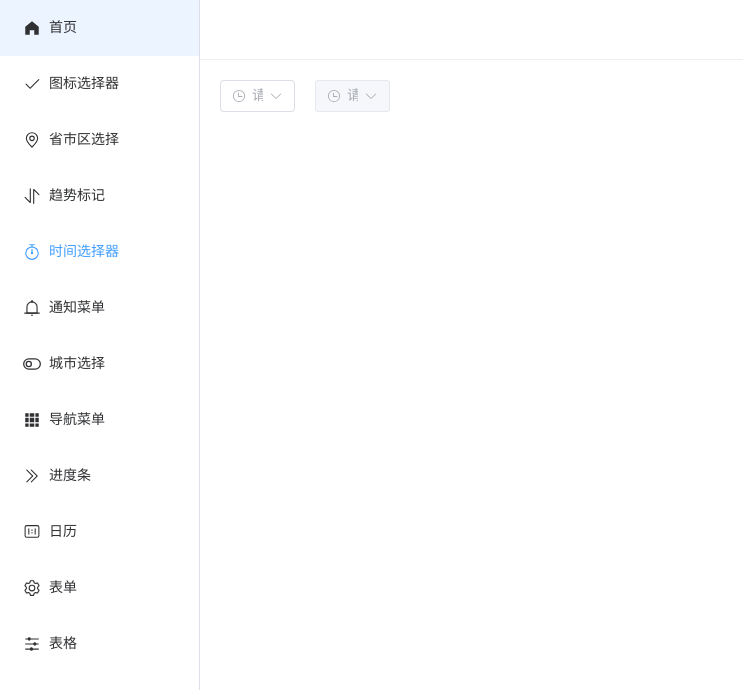
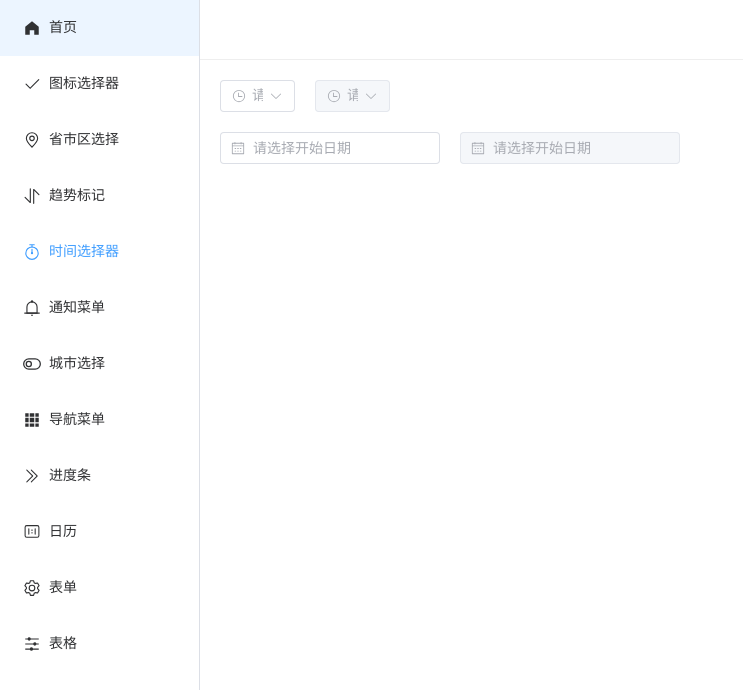
Before and after one commit to duanStar/m-element-components, a Vue app: page /chooseTime in a window 1280 px wide. Shown: the top 690 px of the page, without its empty margins (0-743 px from the left). Built offline with nearby package versions, Linux system fonts and the light colour scheme.

Commit message:
feat(*): 添加日期选择组件

```diff
--- a/src/components/chooseDate/src/index.vue
+++ b/src/components/chooseDate/src/index.vue
@@ -1,7 +1,78 @@
 <template>
-  <div></div>
+  <div style="display: flex">
+    <div style="margin-right: 20px">
+      <el-date-picker
+        v-model="startDate"
+        type="date"
+        :placeholder="startPlaceholder"
+        :disabled-date="startDisableDate"
+        v-bind="$attrs.startOptions"
+      />
+    </div>
+    <div>
+      <el-date-picker
+        v-model="endDate"
+        type="date"
+        :placeholder="endPlaceholder"
+        :disabled="endDateDisabled"
+        :disabled-date="endDisableDate"
+        v-bind="$attrs.endOptions"
+      />
+    </div>
+  </div>
 </template>
 
-<script setup lang="ts"></script>
+<script setup lang="ts">
+import { computed, ref, watch } from "vue";
+
+const { disableToday } = defineProps({
+  startPlaceholder: {
+    type: String,
+    default: "请选择开始日期",
+  },
+  endPlaceholder: {
+    type: String,
+    default: "请选择开始日期",
+  },
+  disableToday: {
+    type: Boolean,
+    default: true,
+  },
+});
+
+const chooseDateEmits = defineEmits(["startChange", "endChange"]);
+
+const startDate = ref<Date | null>(null);
+const endDate = ref<Date | null>(null);
+const endDateDisabled = computed(() => {
+  return !startDate.value;
+});
+
+function startDisableDate(time: Date) {
+  if (disableToday) {
+    return time.getTime() < Date.now() - 1000 * 60 * 60 * 24;
+  }
+}
+function endDisableDate(time: Date) {
+  if (startDate.value) {
+    return time.getTime() < startDate.value.getTime() + 1000 * 60 * 60 * 24;
+  }
+}
+watch(startDate, (val) => {
+  if (!val) {
+    endDate.value = null;
+  } else {
+    chooseDateEmits("startChange", val);
+  }
+});
+watch(endDate, (val) => {
+  if (val) {
+    chooseDateEmits("endChange", {
+      startDate: startDate.value,
+      endDate: val,
+    });
+  }
+});
+</script>
 
 <style scoped></style>
--- a/src/components/index.ts
+++ b/src/components/index.ts
@@ -7,6 +7,7 @@ import List from "./list";
 import Menu from "./menu";
 import Progress from "./progress";
 import ChooseTime from "./chooseTime";
+import ChooseDate from "./chooseDate";
 
 const components = [
   chooseArea,
@@ -17,6 +18,7 @@ const components = [
   Menu,
   Progress,
   ChooseTime,
+  ChooseDate,
 ];
 
 export default {
--- a/src/views/chooseTime/index.vue
+++ b/src/views/chooseTime/index.vue
@@ -1,26 +1,43 @@
 <template>
   <div>
     <m-choose-time
-      @start-change="handleStartTimeChange"
-      @end-change="handleEndTimeChange"
-      :startOptions="startOptions"
+      @start-change="handleStartChange"
+      @end-change="handleEndChange"
+      :startOptions="startOption"
     ></m-choose-time>
+    <div style="margin-top: 20px">
+      <m-choose-date
+        @start-change="handleStartDateChange"
+        @end-change="handleEndDateChange"
+      ></m-choose-date>
+    </div>
   </div>
 </template>
 
 <script setup lang="ts">
-interface endValue {
+interface endTimeValue {
   startTime: string;
   endTime: string;
 }
-const handleStartTimeChange = (val: string) => {
+interface endDateValue {
+  startDate: string;
+  endDate: string;
+}
+function handleStartChange(val: string) {
   console.log("start-change:", val);
-};
-const handleEndTimeChange = (val: endValue) => {
+}
+function handleEndChange(val: endTimeValue) {
   console.log("end-change:", val);
-};
+}
 
-let startOptions = {
+function handleStartDateChange(val: string) {
+  console.log("start-change:", val);
+}
+function handleEndDateChange(val: endDateValue) {
+  console.log("end-change:", val);
+}
+
+const startOption = {
   clearable: true,
 };
 </script>
```
Also changed, not shown: src/components/chooseDate/index.ts (renamed from src/components/chooseDate/inde.ts).
